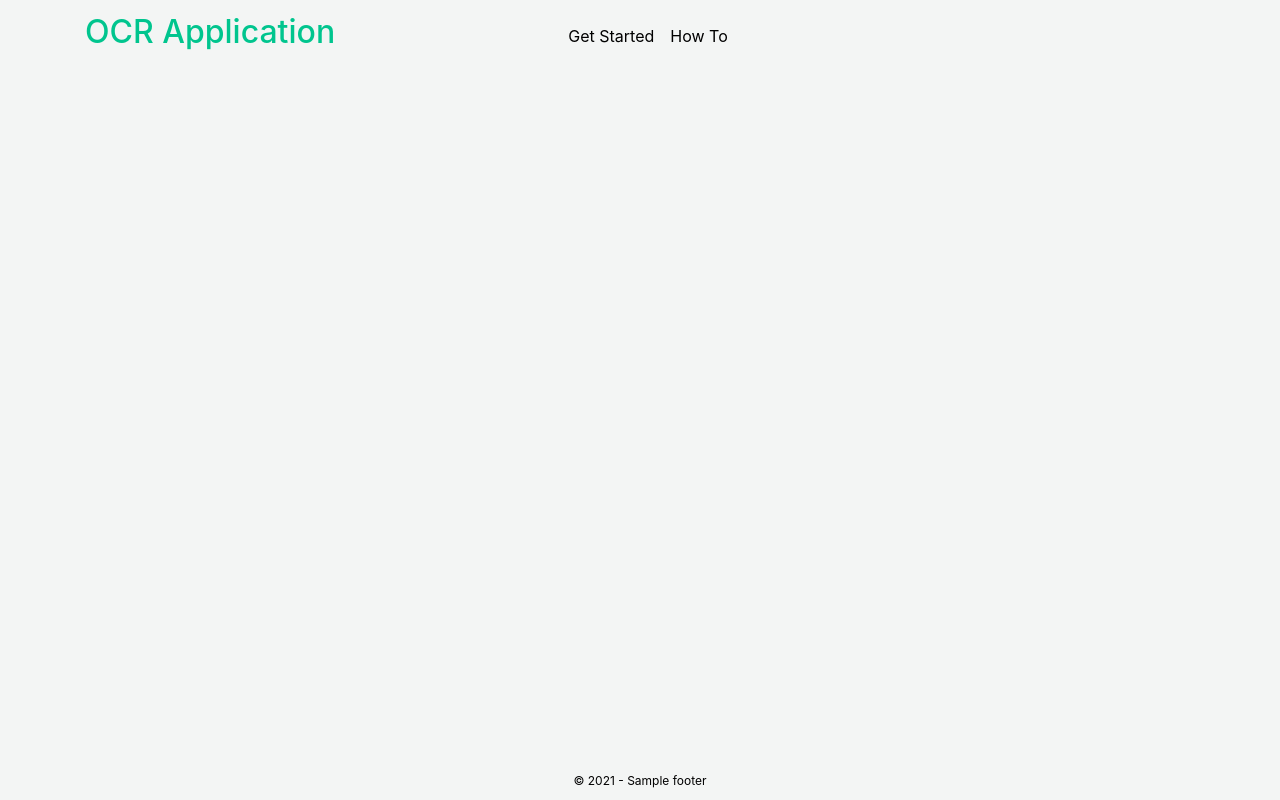
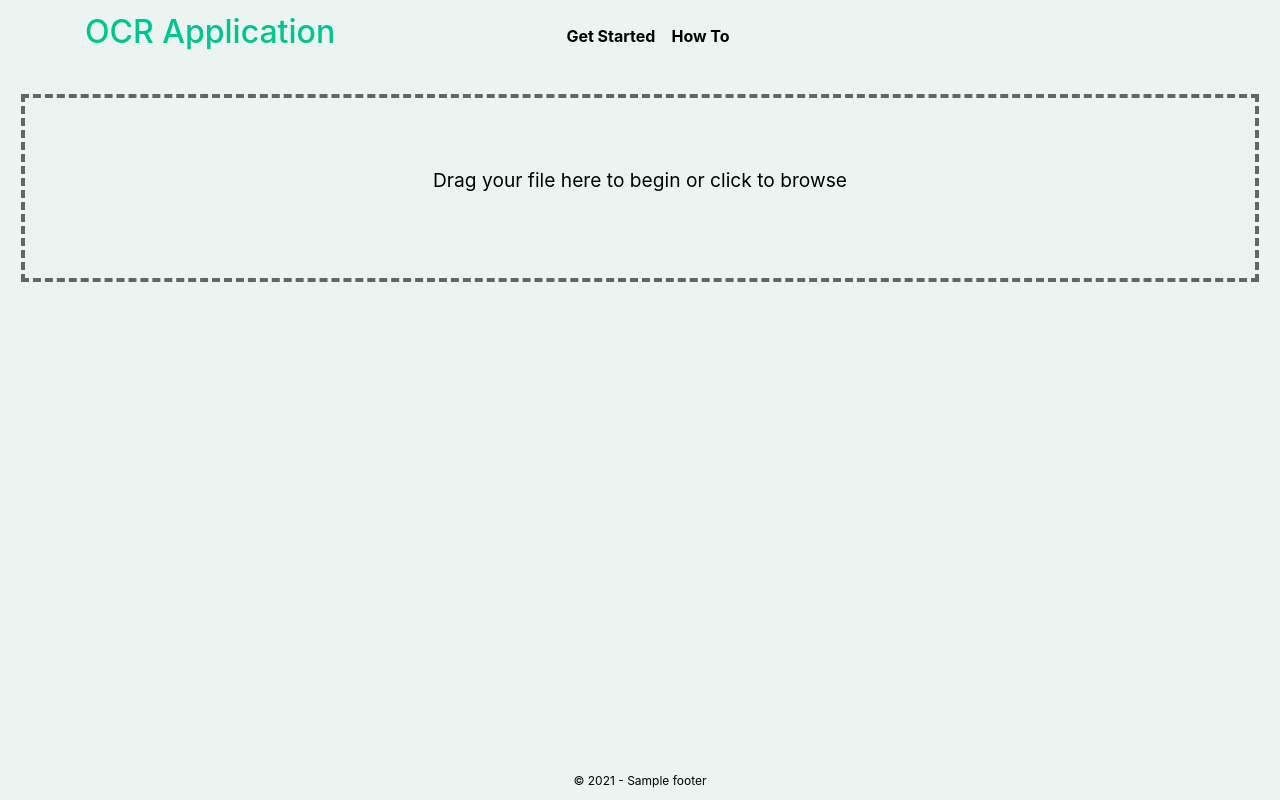
Before and after one commit to noemiisantamaria/ocr-translate-app, a Nuxt app: page / in a window 1280 px wide. Built offline with nearby package versions, Linux system fonts and the light colour scheme.

Commit message:
Added upload box

```diff
--- a/assets/main.css
+++ b/assets/main.css
@@ -2,9 +2,11 @@
     --color: #000000;
     --color-primary: #00c58e;
     --color-secondary: #0e2233;
-    --bg: #f3f5f4;
+    --bg: #ebf4f1;
     --bg-secondary: #fff;
     --border-color: #ddd;
+    --dropbox-color: #646464;
+    --dropbox-color-hover: #8181813d;
   }
 
   .dark-mode {
@@ -14,6 +16,8 @@
     --bg: #091a28;
     --bg-secondary: #071521;
     --border-color: #0d2538;
+    --dropbox-color: #00c58e;
+    --dropbox-color-hover: #d5d5d53d;
   }
   .sepia-mode {
     --color: #433422;
@@ -22,6 +26,8 @@
     --bg: #f1e7d0;
     --bg-secondary: #eae0c9;
     --border-color: #ded0bf;
+    --dropbox-color: #918ab8;
+    --dropbox-color-hover: #9992923d;
   }
 
   body {
@@ -43,3 +49,25 @@
   /* .navbar-light .navbar-toggler-icon {
     filter: grayscale(1) invert(1);
   } */
+  .dropbox {
+    outline-color: var(--dropbox-color);
+    color: var(--dropbox-color);
+  }
+  .dropbox p{
+    color: var(--color);
+  }
+  .dropbox:hover {
+    background: var(--dropbox-color-hover);
+  }
+  .btn-outline-primary {
+    border-color: var(--color-primary);
+    color: var(--color-primary);
+  }
+  .btn-outline-primary:hover {
+    border-color: var(--color-primary);
+    background: var(--color-primary);
+  }
+  .btn-outline-primary:active {
+    border-color: var(--color-primary) !important;
+    background: var(--color-primary) !important;
+  }
--- a/components/Navbar.vue
+++ b/components/Navbar.vue
@@ -29,3 +29,9 @@ export default {
   }
 }
 </script>
+
+<style scoped>
+a.nav-link {
+  font-weight: bold;
+}
+</style>
--- a/pages/index.vue
+++ b/pages/index.vue
@@ -1,9 +1,70 @@
 <template>
-  <div>
-
-  </div>
+  <b-container fluid>
+    <div v-if="!image" class="mt-3 dropbox">
+      <input type="file" @change="onFileChange" class="input-file">
+      <p>Drag your file here to begin or click to browse</p>
+    </div>
+    <div v-else class="mt-3">
+      <b-container class="file-container">
+        <img :src="image" />
+        <b-button variant="outline-primary shadow-none" @click="removeImage">Remove image</b-button>
+      </b-container>
+    </div>
+  </b-container>
 </template>
 
 <script>
-export default {}
+export default {
+  data() {
+    return {
+      image: ''
+    }
+  },
+
+  methods: {
+    onFileChange (e) {
+      var files = e.target.files || e.dataTransfer.files
+      if (!files.length)
+        return;
+      this.createImage(files[0])
+    },
+
+    createImage (file) {
+      var reader = new FileReader()
+      reader.onload = (e) => {
+        this.image = e.target.result
+      };
+      reader.readAsDataURL(file)
+    },
+
+    removeImage () {
+      this.image = ''
+    }
+  }
+}
 </script>
+
+<style scoped>
+.dropbox {
+  outline: 4px dashed;
+  outline-offset: -10px;
+  display: flex;
+  justify-content: center;
+  align-items: center;
+  height: 200px;
+  font-size: 1.2em;
+}
+.input-file {
+  opacity: 0;
+  width: 100%;
+  height: 200px;
+  position: absolute;
+  cursor: pointer;
+}
+.file-container {
+  display: flex;
+  justify-content: center;
+  align-items: center;
+  height: 200px;
+}
+</style>
```
